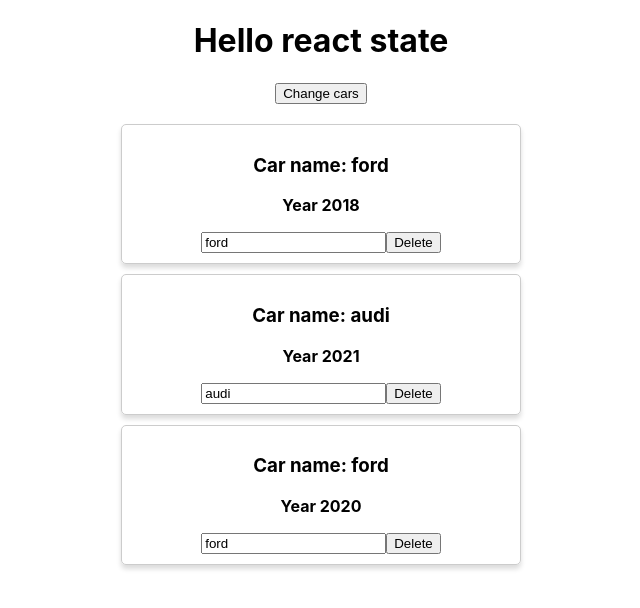
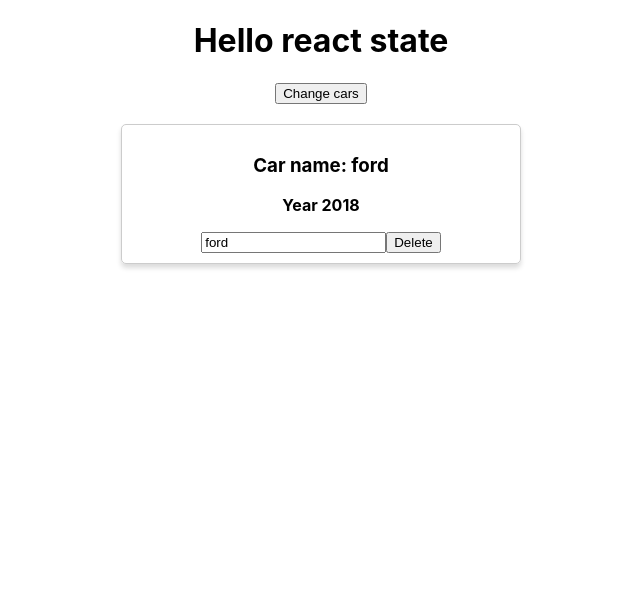
Before and after one commit to Ihornechypor/udemy_react_theory, a React (Create React App) app: page / in a window 1280 px wide. Both pictures are taken after a click on the button "Change cars". Shown: the top 608 px of the page, without its empty margins (319-959 px from the left). Built offline with nearby package versions, Linux system fonts and the light colour scheme.

Commit message:
lesson 31 lifecicle of component change

```diff
--- a/src/App.js
+++ b/src/App.js
@@ -13,9 +13,9 @@ class App extends Component {
 
     this.state = {
       cars: [
-        {name: 'ford', year:2018},
-        {name: 'audi', year:2021},
-        {name: 'ford', year:2020}
+        {name: 'ford', year:2018}
+        // {name: 'audi', year:2021},
+        // {name: 'ford', year:2020}
       ],
       pageTitle: 'Hello react state',
       showCars: false
--- a/src/Car/Car.js
+++ b/src/Car/Car.js
@@ -1,8 +1,28 @@
 import React from 'react';
-import Radium from 'radium';
+// import Radium from 'radium';
 import classes from './car.module.scss';
 
 class Car extends React.Component {
+   componentWillReceiveProps(nextProps){
+       console.log(nextProps, 'componentWillReceiveProps');
+
+   }
+
+   shouldComponentUpdate(nextProps, nextState){
+    console.log(nextProps, 'nextProps shouldComponentUpdate');
+    console.log(nextState, 'nextState shouldComponentUpdate');
+    return nextProps.name.trim() !== this.props.name.trim();
+   }
+
+   componentWillUpdate(nextProps, nextState){
+    console.log(nextProps, 'nextProps componentWillUpdate');
+    console.log(nextState, 'nextState componentWillUpdate');
+   }
+
+   componentDidUpdate(){
+    console.log('componentDidUpdate');
+   }
+
     render(){
         const inputClass = ['input'];
 
@@ -51,4 +71,4 @@ class Car extends React.Component {
 
 
 
-export default Radium(Car)
+export default Car;
```
